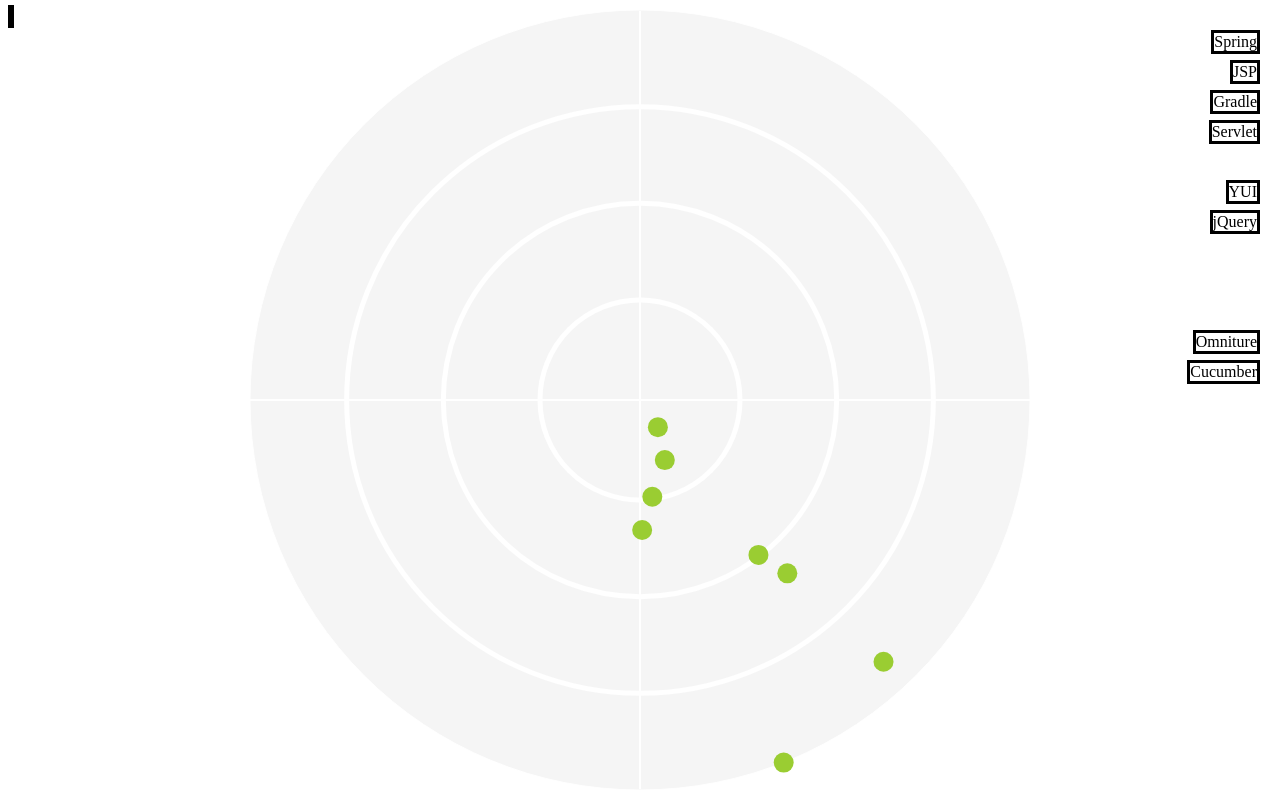
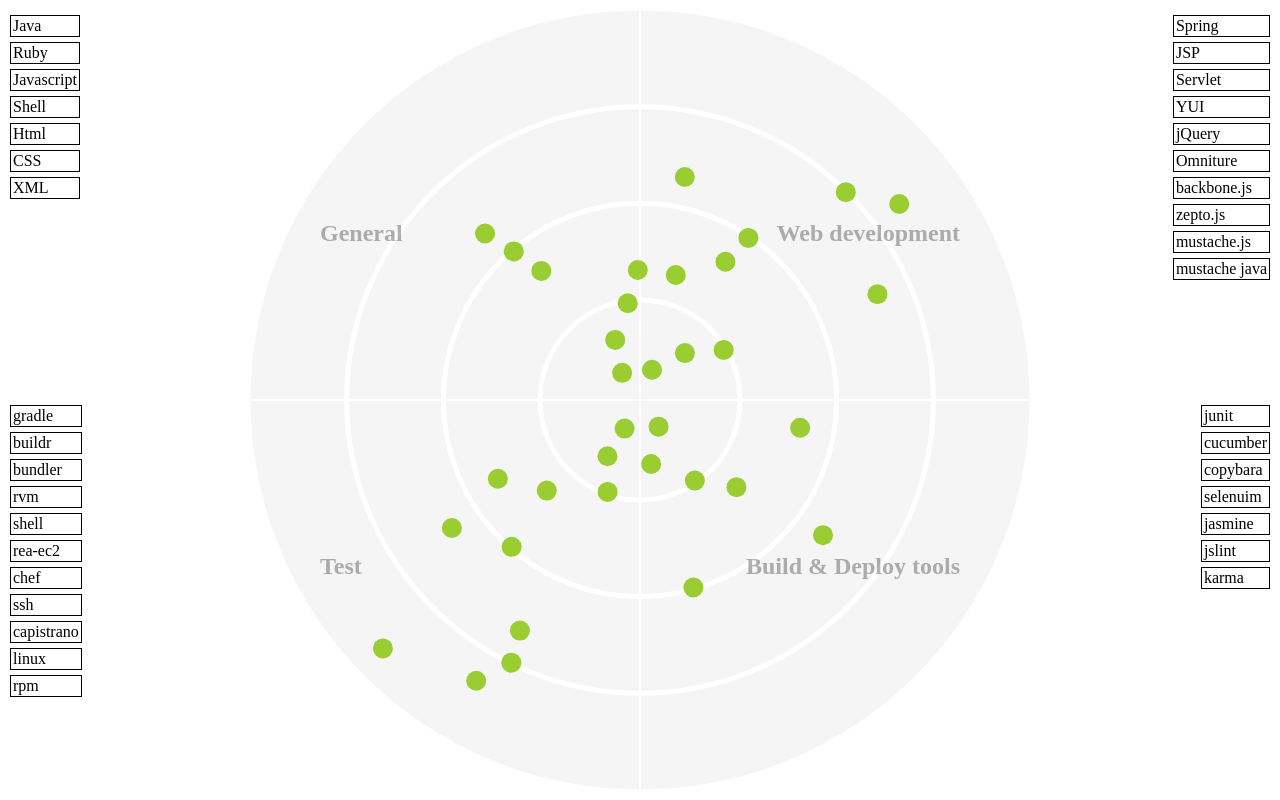
Before and after one commit to charleyw/tech-radar, a plain HTML site: page index.html in a window 1280 px wide. Drawn offline with Linux system fonts and the light colour scheme.

Commit message:
add all four groups

```diff
--- a/index.html
+++ b/index.html
@@ -5,12 +5,69 @@
     <style media="screen">
         .tech {
             z-index: 1000;
-            border-style: solid;
+            border: 1px solid;
+            display: block;
+            padding: 1px 2px;
+            margin-top: 5px;
         }
 
         .hover {
             border-color: red;
         }
+
+        .tech-group,
+        .tech-group h2{
+            position: fixed;
+        }
+        .tech-group h2{
+            opacity: 0.3;
+            z-index: -2;
+        }
+
+        #general{
+            top:10px;
+            left: 10px;
+        }
+
+        #general h2 {
+            top:25%;
+            left:25%;
+        }
+
+        #web_development{
+            top:10px;
+            right: 10px;
+        }
+
+        #web_development h2{
+            top:25%;
+            right:25%;
+        }
+
+        #build{
+            top:50%;
+            left: 10px;
+        }
+
+        #build h2{
+            bottom:25%;
+            right:25%;
+        }
+
+        #test{
+            top:50%;
+            right: 10px;
+        }
+
+        #test h2{
+            bottom:25%;
+            left:25%;
+        }
+
+        svg{
+            z-index: -1;
+        }
+
     </style>
     <script src="raphael.js"></script>
     <script src="zepto.js"></script>
@@ -37,21 +94,28 @@
         return originY + y;
     }
 
-    function drawPointForEachTech(data, maxRadius, paper, width, height) {
+    function drawPointForEachTech(techs, maxRadius, paper, width, height, xPosition, yPosition) {
         var interval = maxRadius / 12,
-                st = paper.set();
-        $.each(data, function (key, value) {
+                st = paper.set(),
+                techsContainer = $("#"+techs.id);
+
+        $.each(techs.data, function (key, value) {
             var tmpR = interval * value,
                     x = Math.random() * (tmpR),
                     y = Math.sqrt(tmpR * tmpR - x * x),
-                    point = paper.circle(pointAtPositiveX(width / 2, x), pointAtPositiveY(height / 2, y), 10).data({"name": key, "id": value});
+                    point = paper.circle(xPosition(width / 2, x), yPosition(height / 2, y), 10).data({"name": key, "id": key.replace(" ", "_").replace(".","_")});
 
             st.push(point);
-            $("<span>").html(key).attr("id", value).attr("style", "position:fixed;top:" + (30 * value) + "px;right:" + 20 + "px;").addClass("tech").appendTo("#container");
-            $("#" + value).on("mouseenter", function () {
+            $("<span>").html(key).attr({id: point.data("id"), class: "tech"}).appendTo(techsContainer);
+            $("#" + point.data("id")).on("mouseenter", function () {
+                console.log(this);
                 point.animate({fill: "red"}, 500);
             });
-            $("#" + value).on("mouseout", function () {
+            $("#" + point.data("id")).on("click",function(){
+                console.log(this);
+
+            });
+            $("#" + point.data("id")).on("mouseout", function () {
                 point.animate({fill: "#9ACD32"}, 500);
             });
         });
@@ -88,18 +152,8 @@
         c1.attr({stroke: "#FFF", "stroke-width": 2});
         c.attr({stroke: "#FFF", "stroke-width": 2});
 
-        var data = {
-            "Spring": 1,
-            "JSP": 2,
-            "Gradle": 3,
-            "Servlet": 4,
-            "YUI": 6,
-            "jQuery": 7,
-            "Omniture": 11,
-            "Cucumber": 12
-        }
-
         var web_dev = {
+            id: "web_development",
             name: "Web development",
             data: {
                 "Spring": 1,
@@ -111,12 +165,13 @@
                 "backbone.js": 7,
                 "zepto.js": 8,
                 "mustache.js": 9,
-                "mustache(java)": 10
+                "mustache java": 10
             }
         }
 
         var general = {
-            name: "",
+            id: "general",
+            name: "General",
             data: {
                 "Java": 1,
                 "Ruby": 2,
@@ -128,7 +183,8 @@
             }
         }
         var build_and_deploy_tools = {
-            name: "",
+            id: "build",
+            name: "Build & Deploy tools",
             data: {
                 "gradle": 1,
                 "buildr": 2,
@@ -144,7 +200,8 @@
             }
         }
         var test = {
-            name: "",
+            id: "test",
+            name: "Test",
             data: {
                 "junit": 1,
                 "cucumber": 2,
@@ -152,14 +209,20 @@
                 "selenuim": 4,
                 "jasmine": 5,
                 "jslint": 6,
-                "karma": 6
+                "karma": 7
             }
         }
-        drawPointForEachTech(data, maxRadius, paper, width, height);
+        drawPointForEachTech(general, maxRadius, paper, width, height, pointAtNegativeX, pointAtNegativeY);
+        drawPointForEachTech(web_dev, maxRadius, paper, width, height, pointAtPositiveX, pointAtNegativeY);
+        drawPointForEachTech(test, maxRadius, paper, width, height, pointAtPositiveX, pointAtPositiveY);
+        drawPointForEachTech(build_and_deploy_tools, maxRadius, paper, width, height, pointAtNegativeX, pointAtPositiveY);
     };
 </script>
-<span class="tech"></span>
-
-<div id="container"></div>
+<div id="container">
+    <div id="general" class="tech-group"><h2>General</h2></div>
+    <div id="web_development" class="tech-group"><h2>Web development</h2></div>
+    <div id="build" class="tech-group"><h2>Build & Deploy tools</h2></div>
+    <div id="test" class="tech-group"><h2>Test</h2></div>
+</div>
 </body>
 </html>
```
